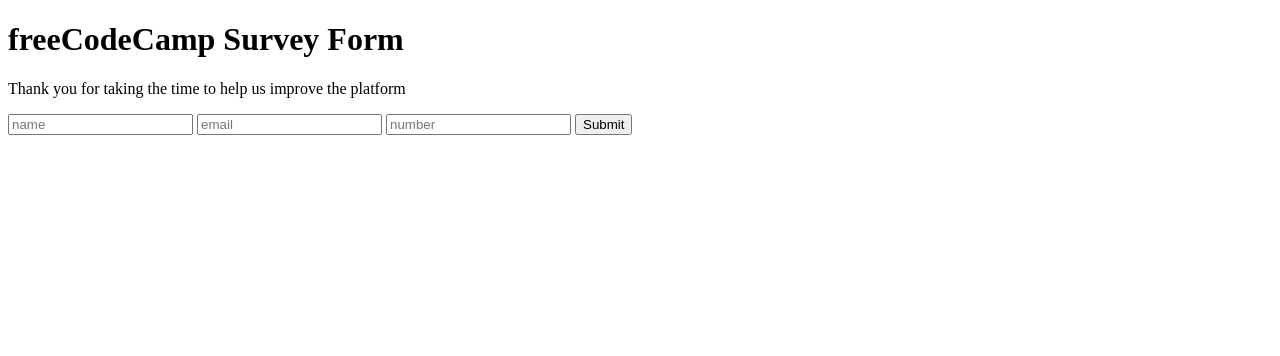
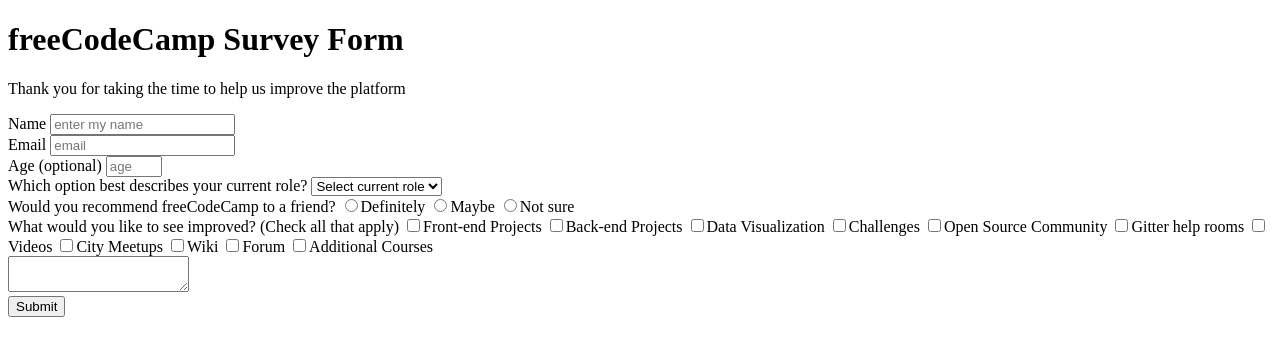
Before and after one commit to bhskr44/bhaskar-victor, a plain HTML site: page fcc-test-suite-template-master/index.html in a window 1280 px wide. Drawn offline with Linux system fonts and the light colour scheme.

Commit message:
All Test Passed

```diff
--- a/fcc-test-suite-template-master/index.html
+++ b/fcc-test-suite-template-master/index.html
@@ -12,11 +12,70 @@
   <p id="description">Thank you for taking the time to help us improve the platform</p>
 
   <form id="survey-form">
-    <input type="text" name="name" id="name" placeholder="name"></input>
-    <input type="email" pattern="[^ @]*@[^ @]*" name="email" id="email" placeholder="email"></input>
+    <div id="from-group">
+    <label id="name-label">Name<label>
+    <input type="text" name="name" id="name" placeholder="enter my name" required></input>
+    </div>
+     <div id="from-group">
+        <label id="email-label">Email<label>
+    <input type="email" name="email" id="email" placeholder="email" required></input>
+ </div>
+     <div id="from-group">
+    <label id="number-label">Age (optional)<label>
+    <input type="number" name="number"  min="9" max="99" id="number"  placeholder="age"></input>
+     </div>
+     <div id="from-group">
+    <label id="label-dropdown">Which option best describes your current role?
+</label>
+    <select id="dropdown">
+      <option disabled="" selected="" value="">Select current role</option>
+            <option value="student">Student</option>
+            <option value="job">Full Time Job</option>
+            <option value="learner">Full Time Learner</option>
+            <option value="preferNo">Prefer not to say</option>
+            <option value="other">Other</option>
+    </select>
+ </div>
+     <div id="from-group">
+       <label id="label-user-recommend">Would you recommend freeCodeCamp to a friend?</label>
+   <input type="radio" name="user-recommend" value="3">Definitely</input>
+   <input type="radio" name="user-recommend" value="4">Maybe</input>
 
-    <input type="number" name="number" id="number"  placeholder="number"></input>
-    <input type="submit" value="Submit"></input>
+    <input type="radio" name="user-recommend" value="4">Not sure</input>
+     </div>
+     <div id="from-group">
+       <label id="label-user-recommend">What would you like to see improved? (Check all that apply)
+</label>
+
+<label><input name="prefer" value="front-end-projects" type="checkbox" class="input-checkbox">Front-end Projects</label>
+          <label>
+            <input name="prefer" value="back-end-projects" type="checkbox" class="input-checkbox">Back-end Projects</label>
+          <label><input name="prefer" value="data-visualization" type="checkbox" class="input-checkbox">Data Visualization</label>
+          <label><input name="prefer" value="challenges" type="checkbox" class="input-checkbox">Challenges</label>
+          <label><input name="prefer" value="open-source-community" type="checkbox" class="input-checkbox">Open Source Community</label>
+          <label><input name="prefer" value="gitter-help-rooms" type="checkbox" class="input-checkbox">Gitter help rooms</label>
+          <label><input name="prefer" value="videos" type="checkbox" class="input-checkbox">Videos</label>
+          <label><input name="prefer" value="city-meetups" type="checkbox" class="input-checkbox">City Meetups</label>
+          <label><input name="prefer" value="wiki" type="checkbox" class="input-checkbox">Wiki</label>
+          <label><input name="prefer" value="forum" type="checkbox" class="input-checkbox">Forum</label>
+          <label><input name="prefer" value="additional-courses" type="checkbox" class="input-checkbox">Additional Courses</label>
+       </div>
+
+
+       <div id="from-group">
+         <label id="label-textarea"></label>
+         <textarea id="writeable-text-area"></textarea>
+         </div>
+
+
+
+
+
+    <input type="submit" id="submit" value="Submit"></input>
+</div>
+
+
+
 
     </form>
 
```
